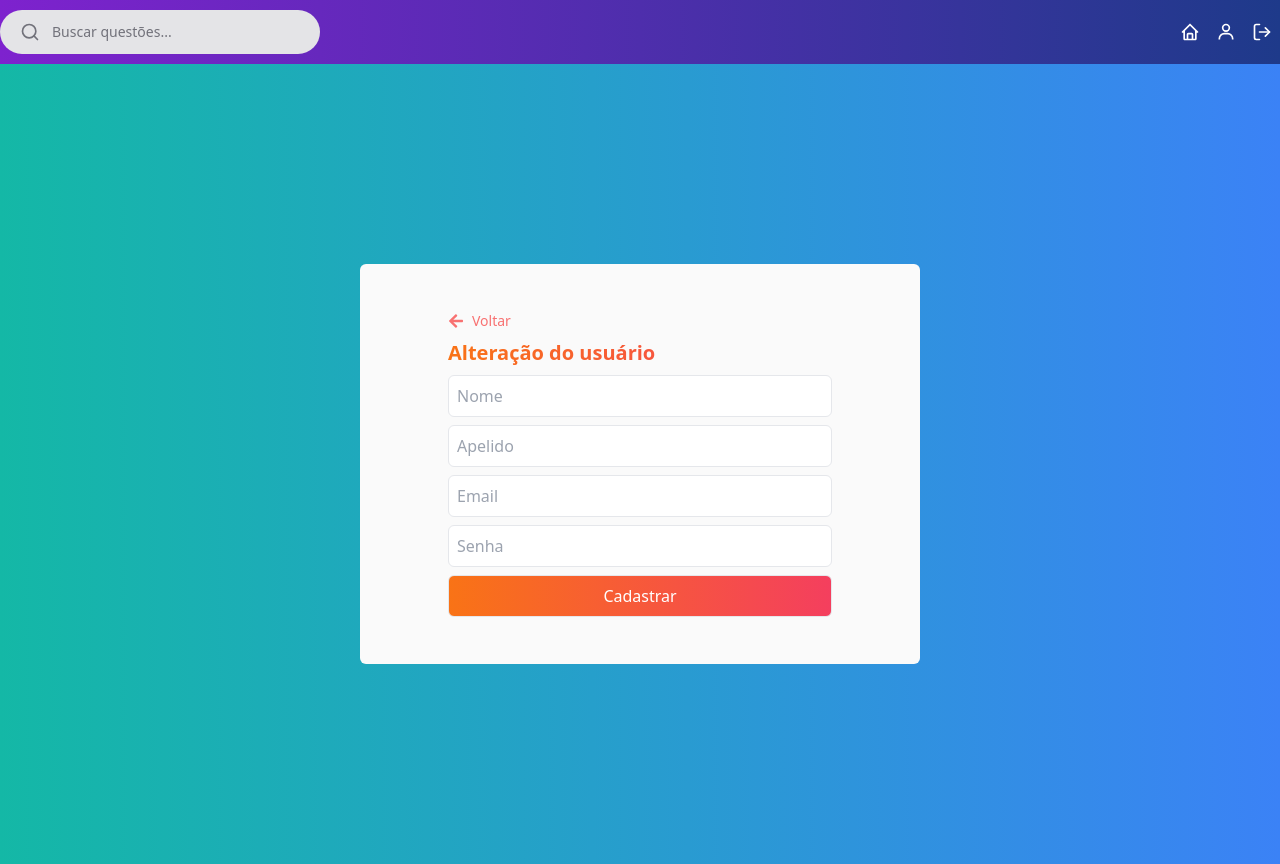
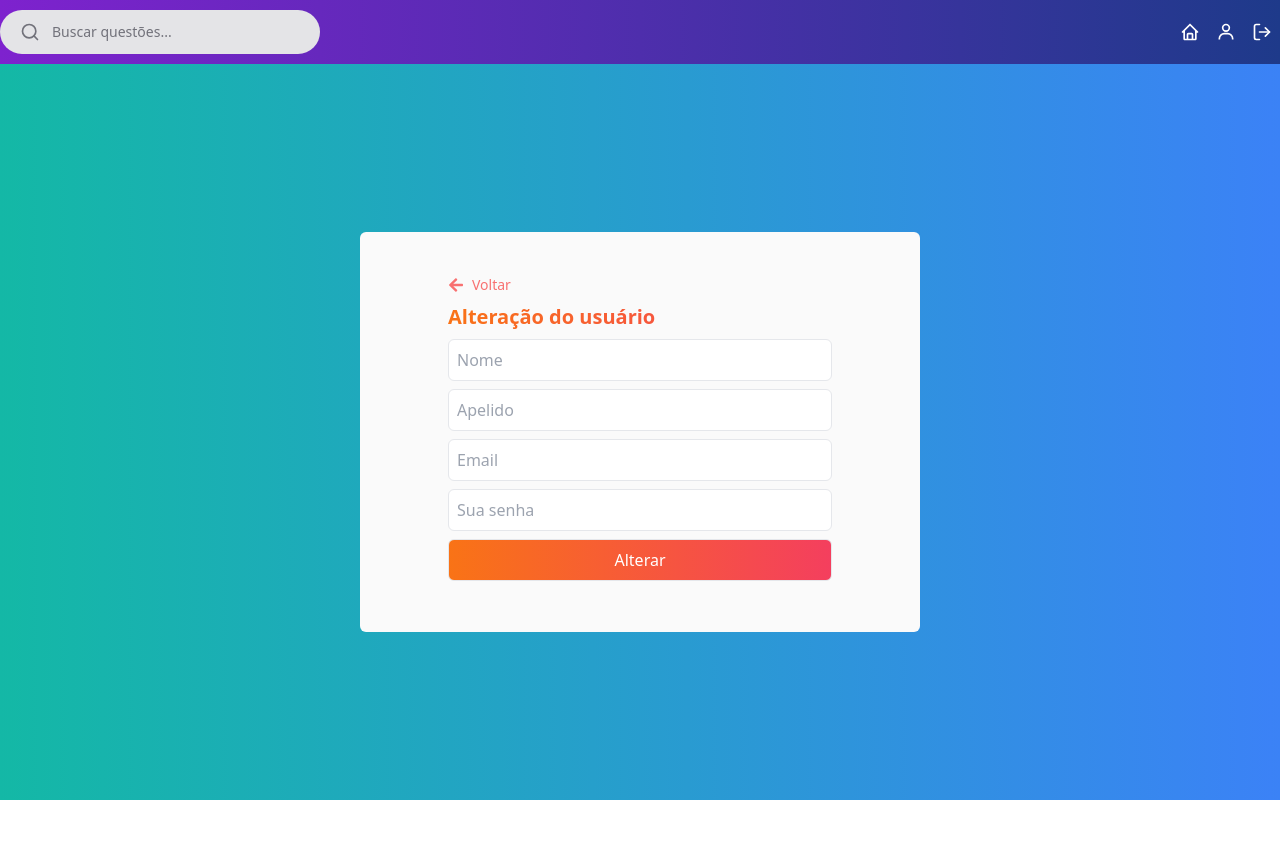
Before and after one commit to andre-albuquerque01/forum-connect, a Next.js app in the folder app/: page /user/update in a window 1280 px wide. After the commit the page ends 800 px from the top, so only its background shows below. Built offline with nearby package versions, Linux system fonts and the light colour scheme; no server answers.

Commit message:
feat: update

```diff
--- a/app/src/app/user/update/page.tsx
+++ b/app/src/app/user/update/page.tsx
@@ -1,22 +1,12 @@
-import Link from "next/link";
-import { FaArrowLeft } from "react-icons/fa";
+import { ProfileUser } from "@/app/action";
+import { UpdateComponent } from "@/components/user/update";
 
-export default function Update() {
+export default async function Update() {
+    const data = await ProfileUser()
+
     return (
-        <div className="bg-forum-gradient-2 h-screen w-full flex justify-center items-center">
-            <div className="bg-zinc-50 max-w-[1200px] w-[40%] h-[50%] flex flex-col justify-center items-center rounded-md sm:p-2 max-md:w-96 max-sm:mx-2 max-md:h-96 md:w-[560px]">
-                <form className="flex flex-col space-y-2 justify-center items-center h-[220px]">
-                    <Link href="/user/login" className="w-96 max-md:w-80 text-sm flex flex-row items-center text-red-400 hover:text-blue-600">
-                        <FaArrowLeft className="w-4 h-4 mr-2 " /> Voltar
-                    </Link>
-                    <h1 className="w-96 max-md:w-80 font-extrabold bg-forum-gradient-1 bg-clip-text text-transparent text-xl">Alteração do usuário</h1>
-                    <input type="text" name="name" placeholder="Nome" className="border p-2 w-96 rounded-md max-md:w-80" />
-                    <input type="text" name="nickname" placeholder="Apelido" className="border p-2 w-96 rounded-md max-md:w-80" />
-                    <input type="email" name="email" placeholder="Email" className="border p-2 w-96 rounded-md max-md:w-80" />
-                    <input type="password" name="password" placeholder="Senha" className="border p-2 w-96 rounded-md max-md:w-80" />
-                    <button type="submit" className="border bg-forum-gradient-1 text-white w-96 py-2 rounded-md max-md:w-80">Cadastrar</button>
-                </form>
-            </div>
+        <div className="bg-forum-gradient-2 h-[calc(100vh-64px)] flex items-center justify-center overflow-hidden p-2">
+            <UpdateComponent email={data.email} name={data.name} nickname={data.nickname} />
         </div>
     )
-}
+};
```
